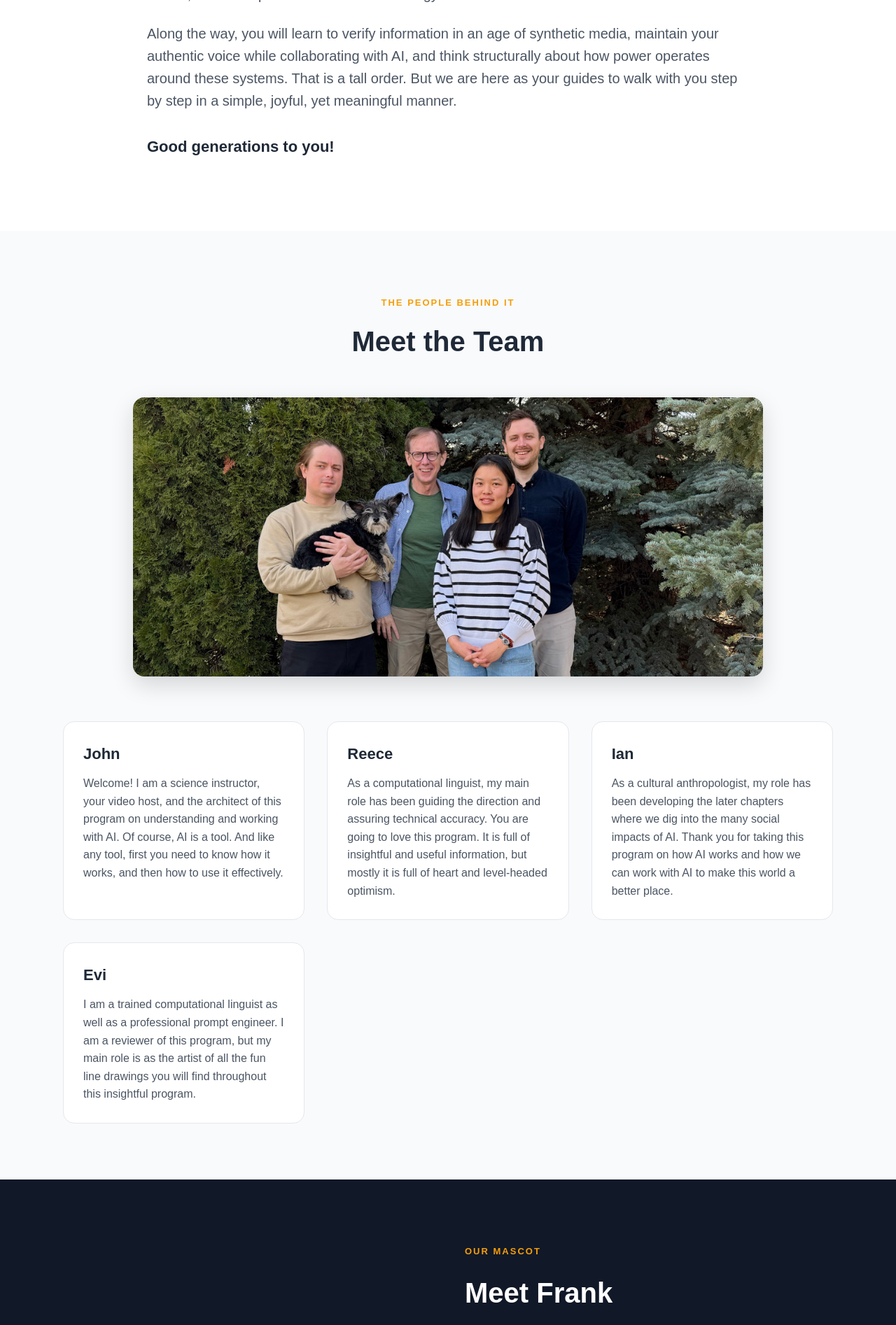
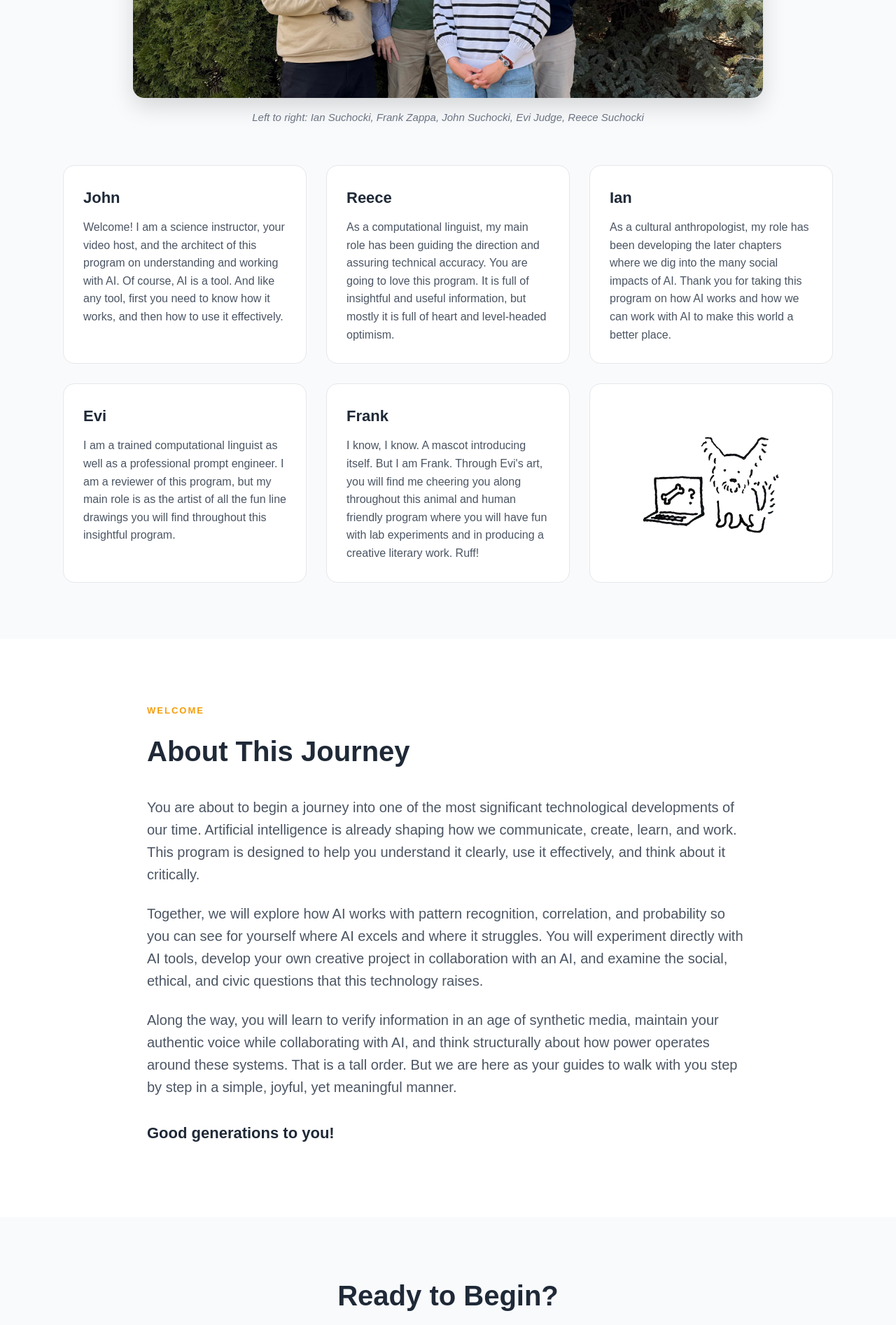
Before and after one commit to Suchocki88/UnderstandingAI.ai, a Next.js app: page /about in a window 1280 px wide. Shown: the part 880-2774 px from the top of the page at 70% size. Built offline with nearby package versions, Linux system fonts and the light colour scheme.

Commit message:
Update page.tsx

```diff
--- a/app/about/page.tsx
+++ b/app/about/page.tsx
@@ -30,37 +30,17 @@ export default function Page() {
         </div>
       </section>
 
-      {/* INTRO */}
-      <section style={{ background: "#ffffff", padding: "80px 24px" }}>
-        <div style={{ maxWidth: 860, margin: "0 auto" }}>
-          <p style={{ fontSize: 13, fontWeight: 700, textTransform: "uppercase", letterSpacing: 2, color: "#f59e0b", marginBottom: 16 }}>
-            Welcome
-          </p>
-          <h2 style={{ fontSize: 40, margin: "0 0 32px" }}>About This Journey</h2>
-          <p style={{ fontSize: 20, color: "#4b5563", marginBottom: 24 }}>
-            You are about to begin a journey into one of the most significant technological developments of our time. Artificial intelligence is already shaping how we communicate, create, learn, and work. This program is designed to help you understand it clearly, use it effectively, and think about it critically.
-          </p>
-          <p style={{ fontSize: 20, color: "#4b5563", marginBottom: 24 }}>
-            Together, we will explore how AI works with pattern recognition, correlation, and probability so you can see for yourself where AI excels and where it struggles. You will experiment directly with AI tools, develop your own creative project in collaboration with an AI, and examine the social, ethical, and civic questions that this technology raises.
-          </p>
-          <p style={{ fontSize: 20, color: "#4b5563", marginBottom: 24 }}>
-            Along the way, you will learn to verify information in an age of synthetic media, maintain your authentic voice while collaborating with AI, and think structurally about how power operates around these systems. That is a tall order. But we are here as your guides to walk with you step by step in a simple, joyful, yet meaningful manner.
-          </p>
-          <p style={{ fontSize: 22, fontWeight: 700, color: "#1f2937", marginTop: 32 }}>
-            Good generations to you!
-          </p>
-        </div>
-      </section>
-
-      {/* TEAM PHOTO */}
+      {/* MEET THE TEAM */}
       <section style={{ background: "#f8fafc", padding: "80px 24px" }}>
         <div style={{ maxWidth: 1100, margin: "0 auto" }}>
           <div style={{ textAlign: "center", marginBottom: 48 }}>
             <p style={{ fontSize: 13, fontWeight: 700, textTransform: "uppercase", letterSpacing: 2, color: "#f59e0b" }}>
-              The People Behind It
+              The Life Behind It
             </p>
             <h2 style={{ fontSize: 40, marginTop: 12 }}>Meet the Team</h2>
           </div>
+
+          {/* Team photo */}
           <img
             src="/images/AuthorTeam.jpg"
             alt="The Understanding AI team"
@@ -68,14 +48,25 @@ export default function Page() {
               width: "100%",
               maxWidth: 900,
               display: "block",
-              margin: "0 auto 64px",
+              margin: "0 auto 16px",
               borderRadius: 16,
               boxShadow: "0 12px 32px rgba(0,0,0,0.15)",
             }}
           />
 
-          {/* Team bios */}
-          <div style={{ display: "grid", gridTemplateColumns: "repeat(auto-fit, minmax(280px, 1fr))", gap: 32 }}>
+          {/* Photo legend */}
+          <p style={{
+            textAlign: "center",
+            fontSize: 15,
+            color: "#6b7280",
+            fontStyle: "italic",
+            marginBottom: 56,
+          }}>
+            Left to right: Ian Suchocki, Frank Zappa, John Suchocki, Evi Judge, Reece Suchocki
+          </p>
+
+          {/* 3x2 grid of bios */}
+          <div style={{ display: "grid", gridTemplateColumns: "repeat(3, 1fr)", gap: 28 }}>
 
             <div style={{ background: "#ffffff", borderRadius: 16, padding: 28, border: "1px solid #e5e7eb" }}>
               <h3 style={{ fontSize: 22, margin: "0 0 12px", color: "#1f2937" }}>John</h3>
@@ -105,37 +96,49 @@ export default function Page() {
               </p>
             </div>
 
+            <div style={{ background: "#ffffff", borderRadius: 16, padding: 28, border: "1px solid #e5e7eb" }}>
+              <h3 style={{ fontSize: 22, margin: "0 0 12px", color: "#1f2937" }}>Frank</h3>
+              <p style={{ color: "#4b5563", margin: 0 }}>
+                I know, I know. A mascot introducing itself. But I am Frank. Through Evi's art, you will find me cheering you along throughout this animal and human friendly program where you will have fun with lab experiments and in producing a creative literary work. Ruff!
+              </p>
+            </div>
+
+            <div style={{ background: "#ffffff", borderRadius: 16, padding: 28, border: "1px solid #e5e7eb", display: "flex", alignItems: "center", justifyContent: "center" }}>
+              <img
+                src="/images/FrankComputer.png"
+                alt="Frank the mascot at a computer"
+                style={{ width: "80%", maxWidth: 220 }}
+              />
+            </div>
+
           </div>
         </div>
       </section>
 
-      {/* FRANK */}
-      <section style={{ background: "#111827", color: "white", padding: "80px 24px" }}>
-        <div style={{ maxWidth: 900, margin: "0 auto", display: "grid", gridTemplateColumns: "repeat(auto-fit, minmax(280px, 1fr))", gap: 48, alignItems: "center" }}>
-          <div style={{ display: "flex", justifyContent: "center" }}>
-            <img
-              src="/images/FrankComputer.png"
-              alt="Frank the mascot"
-              style={{ width: 260, filter: "invert(1)" }}
-            />
-          </div>
-          <div>
-            <p style={{ fontSize: 13, fontWeight: 700, textTransform: "uppercase", letterSpacing: 2, color: "#f59e0b", marginBottom: 16 }}>
-              Our Mascot
-            </p>
-            <h2 style={{ fontSize: 40, margin: "0 0 24px" }}>Meet Frank</h2>
-            <p style={{ fontSize: 20, color: "rgba(255,255,255,0.85)" }}>
-              I know, I know. A mascot introducing itself. But I am Frank. Through Evi's art, you will find me cheering you along throughout this animal and human friendly program where you will have fun with lab experiments and in producing a creative literary work.
-            </p>
-            <p style={{ fontSize: 24, fontWeight: 700, color: "#f59e0b", marginTop: 24 }}>
-              Ruff!
-            </p>
-          </div>
+      {/* ABOUT THIS JOURNEY */}
+      <section style={{ background: "#ffffff", padding: "80px 24px" }}>
+        <div style={{ maxWidth: 860, margin: "0 auto" }}>
+          <p style={{ fontSize: 13, fontWeight: 700, textTransform: "uppercase", letterSpacing: 2, color: "#f59e0b", marginBottom: 16 }}>
+            Welcome
+          </p>
+          <h2 style={{ fontSize: 40, margin: "0 0 32px" }}>About This Journey</h2>
+          <p style={{ fontSize: 20, color: "#4b5563", marginBottom: 24 }}>
+            You are about to begin a journey into one of the most significant technological developments of our time. Artificial intelligence is already shaping how we communicate, create, learn, and work. This program is designed to help you understand it clearly, use it effectively, and think about it critically.
+          </p>
+          <p style={{ fontSize: 20, color: "#4b5563", marginBottom: 24 }}>
+            Together, we will explore how AI works with pattern recognition, correlation, and probability so you can see for yourself where AI excels and where it struggles. You will experiment directly with AI tools, develop your own creative project in collaboration with an AI, and examine the social, ethical, and civic questions that this technology raises.
+          </p>
+          <p style={{ fontSize: 20, color: "#4b5563", marginBottom: 24 }}>
+            Along the way, you will learn to verify information in an age of synthetic media, maintain your authentic voice while collaborating with AI, and think structurally about how power operates around these systems. That is a tall order. But we are here as your guides to walk with you step by step in a simple, joyful, yet meaningful manner.
+          </p>
+          <p style={{ fontSize: 22, fontWeight: 700, color: "#1f2937", marginTop: 32 }}>
+            Good generations to you!
+          </p>
         </div>
       </section>
 
       {/* CTA */}
-      <section style={{ background: "#ffffff", padding: "80px 24px", textAlign: "center" }}>
+      <section style={{ background: "#f8fafc", padding: "80px 24px", textAlign: "center" }}>
         <div style={{ maxWidth: 700, margin: "0 auto" }}>
           <h2 style={{ fontSize: 40, margin: "0 0 24px" }}>Ready to Begin?</h2>
           <p style={{ fontSize: 20, color: "#6b7280", marginBottom: 36 }}>
```
